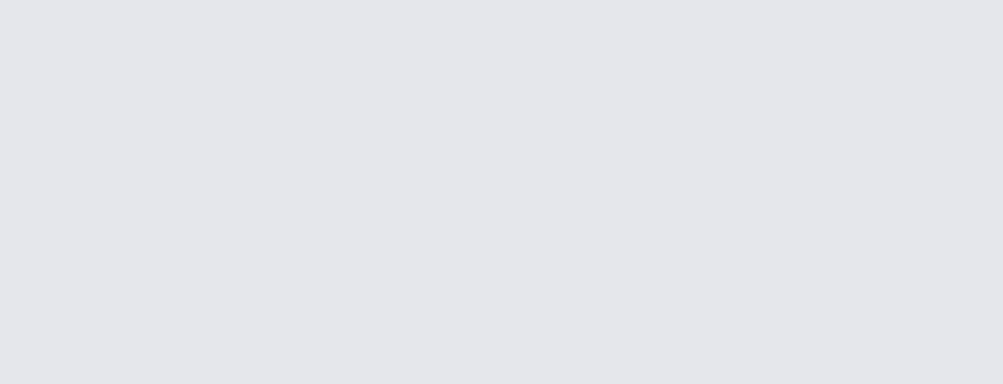
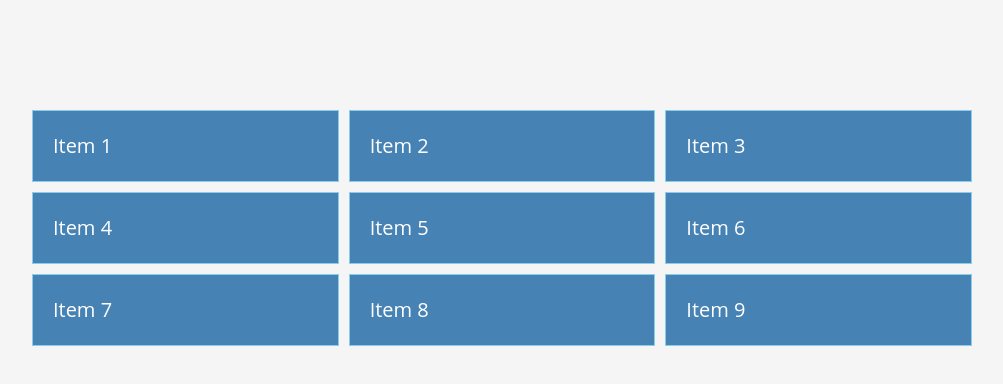
Before and after one commit to paulthomas2107/cssGridWithTraversy, a plain HTML site: page index.html in a window 1280 px wide. Shown: the whole page, without its empty margins (138-1141 px from the left). Drawn offline with Linux system fonts and the light colour scheme.

Commit message:
To follow.

```diff
--- a/index.html
+++ b/index.html
@@ -4,11 +4,21 @@
 	<meta charset="UTF-8">
 	<meta http-equiv="X-UA-Compatible" content="IE=edge">
 	<meta name="viewport" content="width=device-width, initial-scale=1.0">
-	<title>Document</title>
+	<title>CSS Crash Grid</title>
 	<link rel="stylesheet" href="style.css">
 </head>
 <body>
-
+	<div class="container">
+		<div class="item">Item 1</div>
+		<div class="item">Item 2</div>
+		<div class="item">Item 3</div>
+		<div class="item">Item 4</div>
+		<div class="item">Item 5</div>
+		<div class="item">Item 6</div>
+		<div class="item">Item 7</div>
+		<div class="item">Item 8</div>
+		<div class="item">Item 9</div>
+	</div>
 	<script src="script.js"></script>
 </body>
 </html>
--- a/style.css
+++ b/style.css
@@ -1,4 +1,61 @@
+* {
+  box-sizing: border-box;
+  padding: 0;
+  margin: 0;
+}
+
 body {
-	background-color: #e5e7eb;
-	font-family: Arial, Helvetica, sans-serif;
+  font-family: 'Open Sans', sans-serif;
+  font-size: 16px;
+  line-height: 1.5;
+  color: #333;
+  background: #f5f5f5;
 }
+
+.container {
+  max-width: 960px;
+  margin: 100px auto;
+  padding: 10px;
+  display: grid;
+  grid-template-columns: repeat(3, 1fr);
+  gap: 10px;
+  /*column-gap: 10px;
+	align-items: end;
+	justify-content: end;
+	row-gap: 10px;
+	grid-auto-rows: minmax(100px, auto);
+	grid-template-rows: repeat(3, 1fr);
+	*/
+}
+
+.item {
+  background: steelblue;
+  color: #fff;
+  font-size: 20px;
+  padding: 20px;
+  border: skyblue 1px solid;
+}
+
+/*
+.item:nth-of-type(1) {
+	background-color: #000;
+	grid-column: 1 / 3;
+
+}
+
+.item:nth-of-type(3) {
+	background-color: #000;
+	grid-row: 2 / 4;
+}
+
+.item:nth-of-type(4) {
+	background-color: #000;
+	grid-row: 2 / 4;
+}
+*/
+
+@media(max-width: 500px) {
+	.container {
+		grid-template-columns: 1fr;
+	}
+}
```
